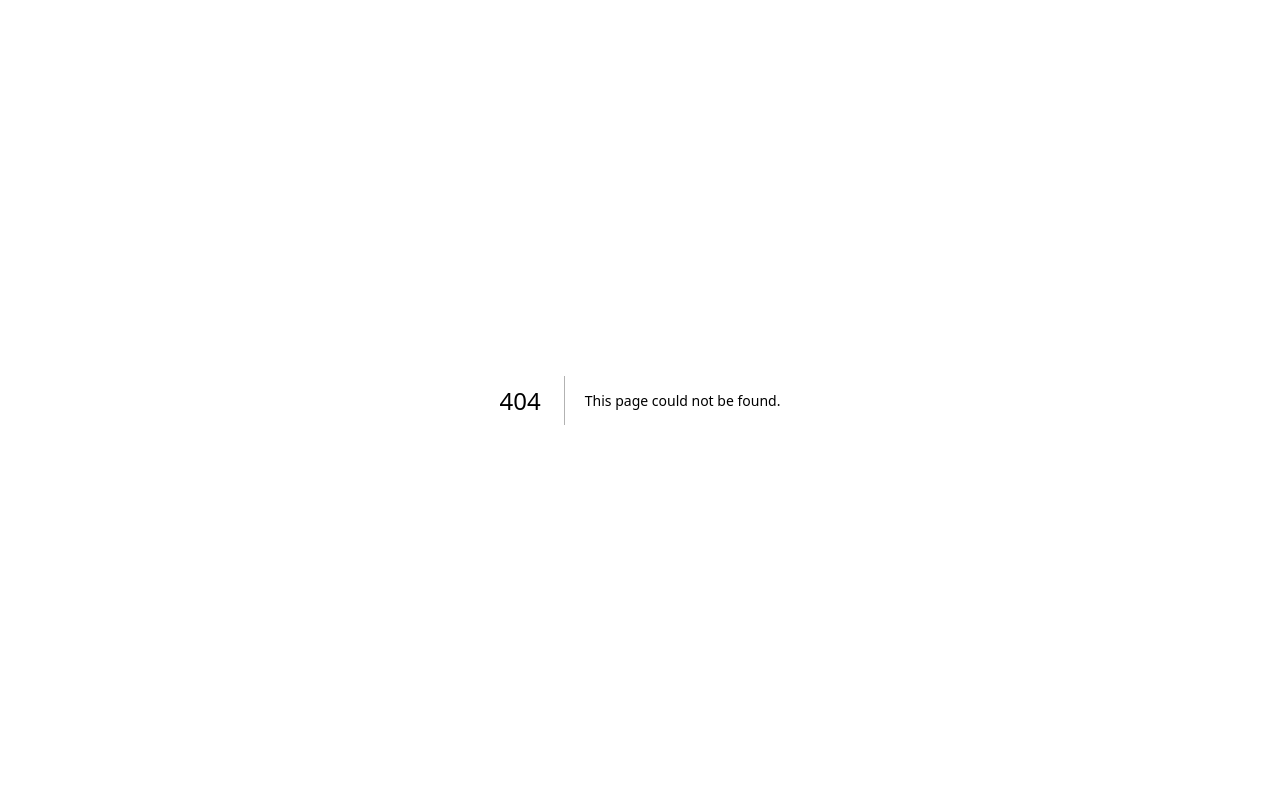
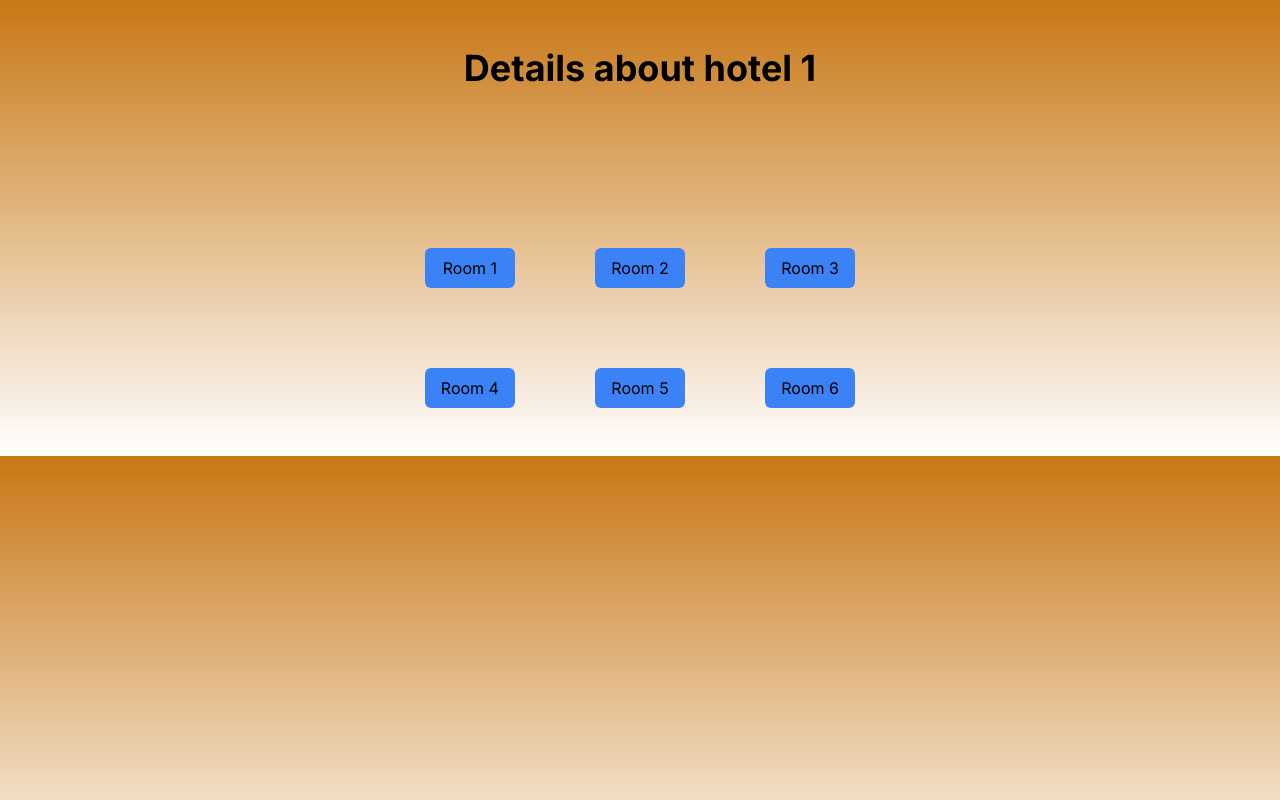
Before and after one commit to Senderion13/booking-web, a Next.js app: page /1 in a window 1280 px wide. Before the commit this address had no page. Built offline with nearby package versions, Linux system fonts and the light colour scheme.

Commit message:
Pages
Создал страницы для отелей и их комнат.

```diff
--- /dev/null
+++ b/src/app/[hotelId]/[roomId]/page.tsx
@@ -0,0 +1,25 @@
+export default function RoomDetails({
+  params,
+}: {
+  params: {
+    hotelId: number;
+    roomId: number;
+  };
+}) {
+  return (
+    <main className="flex min-h-fit flex-col items-center justify-between p-12">
+      <h1 className="font-bold mb-40 text-4xl">
+        Detail about room {params.roomId} of hotel {params.hotelId}
+      </h1>
+      <p>
+        Lorem ipsum dolor sit amet consectetur, adipisicing elit. Modi dolor
+        optio non placeat a ipsam ad magni facilis consequatur adipisci! Vero
+        quae ducimus fugit. Voluptatibus ea fuga assumenda nisi! Ipsa at nostrum
+        expedita reiciendis quasi, quod odio, enim laboriosam non, atque quidem
+        corporis qui itaque officiis voluptas corrupti temporibus libero beatae!
+        Maiores explicabo delectus ipsum et, debitis quia dolore eum ut rerum
+        officiis, accusantium aliquam ipsa sapiente fuga quae nisi inventore.
+      </p>
+    </main>
+  );
+}
--- /dev/null
+++ b/src/app/[hotelId]/page.tsx
@@ -0,0 +1,42 @@
+import Link from "next/link";
+
+export default function HotelDetails({
+  params,
+}: {
+  params: {
+    hotelId: number;
+    roomId: number;
+  };
+}) {
+  return (
+    <main className="flex min-h-fit flex-col items-center justify-between p-12">
+      <h1 className="font-bold mb-40 text-4xl">
+        Details about hotel {params.hotelId}
+      </h1>
+      <div className="grid grid-cols-3 gap-20 items-center justify-evenly">
+        <button className="bg-blue-500 rounded-md px-4 py-2">
+          <Link href={`/${params.hotelId}/1`}>Room 1</Link>
+        </button>
+        <button className="bg-blue-500 rounded-md px-4 py-2">
+          <Link href={`/${params.hotelId}/2`}>Room 2</Link>
+        </button>
+        <button className="bg-blue-500 rounded-md px-4 py-2">
+          <Link href={`/${params.hotelId}/3`}>Room 3</Link>
+        </button>
+        <button className="bg-blue-500 rounded-md px-4 py-2">
+          <Link href={`/${params.hotelId}/4`}>Room 4</Link>
+        </button>
+        <button className="bg-blue-500 rounded-md px-4 py-2">
+          <Link href={`/${params.hotelId}/5`}>Room 5</Link>
+        </button>
+        <button className="bg-blue-500 rounded-md px-4 py-2">
+          <Link href={`/${params.hotelId}/6`}>Room 6</Link>
+        </button>
+      </div>
+    </main>
+  );
+}
+
+/*import Link from "next/link";
+import { GetStaticProps } from "next";
+*/
--- a/src/app/globals.css
+++ b/src/app/globals.css
@@ -4,7 +4,7 @@
 
 :root {
   --foreground-rgb: 0, 0, 0;
-  --background-start-rgb: 214, 219, 220;
+  --background-start-rgb: 200, 119, 20;
   --background-end-rgb: 255, 255, 255;
 }
 
--- a/src/app/hotels/[hotelId]/page.tsx
+++ /dev/null
@@ -1,7 +0,0 @@
-export default function HotelDetails({
-  params,
-}: {
-  params: { hotelId: string };
-}) {
-  return <h1>Details about Hotel {params.hotelId}</h1>;
-}
--- a/src/app/hotels/[hotelId]/rooms/[roomId]/page.tsx
+++ /dev/null
@@ -1,14 +0,0 @@
-export default function RoomDetails({
-  params,
-}: {
-  params: {
-    hotelId: string;
-    roomId: string;
-  };
-}) {
-  return (
-    <h1>
-      Details about room {params.roomId} of Hotel {params.hotelId}
-    </h1>
-  );
-}
--- a/src/app/hotels/[hotelId]/rooms/page.tsx
+++ /dev/null
@@ -1,10 +0,0 @@
-export default function RoomList() {
-  return (
-    <>
-      <h1>Room List</h1>
-      <h2>Room 1</h2>
-      <h2>Room 2</h2>
-      <h2>Room 3</h2>
-    </>
-  );
-}
--- a/src/app/hotels/page.tsx
+++ /dev/null
@@ -1,10 +0,0 @@
-export default function HotelList() {
-  return (
-    <>
-      <h1>Hotel List</h1>
-      <h2>Hotel 1</h2>
-      <h2>Hotel 2</h2>
-      <h2>Hotel 3</h2>
-    </>
-  );
-}
--- a/src/app/layout.tsx
+++ b/src/app/layout.tsx
@@ -5,8 +5,8 @@ import "./globals.css";
 const inter = Inter({ subsets: ["latin"] });
 
 export const metadata: Metadata = {
-  title: "Create Next App",
-  description: "Generated by create next app",
+  title: "Hotel Booking",
+  description: "Hotel Booking App",
 };
 
 export default function RootLayout({
--- a/src/app/page.tsx
+++ b/src/app/page.tsx
@@ -1,6 +1,36 @@
-import Image from "next/image";
+//import Image from "next/image";
+import Link from "next/link";
 
 export default function Home() {
+  return (
+    <main className="flex min-h-fit flex-col items-center justify-between p-12">
+      <h1 className="font-bold mb-40 text-4xl">Hotel List</h1>
+      <div className="grid grid-cols-3 gap-20 items-center justify-evenly">
+        <button className="bg-blue-500 rounded-md px-4 py-2">
+          <Link href="/1">Hotel 1</Link>
+        </button>
+        <button className="bg-blue-500 rounded-md px-4 py-2">
+          <Link href="/2">Hotel 2</Link>
+        </button>
+        <button className="bg-blue-500 rounded-md px-4 py-2">
+          <Link href="/3">Hotel 3</Link>
+        </button>
+        <button className="bg-blue-500 rounded-md px-4 py-2">
+          <Link href="/4">Hotel 4</Link>
+        </button>
+        <button className="bg-blue-500 rounded-md px-4 py-2">
+          <Link href="/5">Hotel 5</Link>
+        </button>
+        <button className="bg-blue-500 rounded-md px-4 py-2">
+          <Link href="/6">Hotel 6</Link>
+        </button>
+      </div>
+    </main>
+  );
+}
+
+/*export default function Home() {
+  // Home Page
   return (
     <main className="flex min-h-screen flex-col items-center justify-between p-24">
       <div className="z-10 w-full max-w-5xl items-center justify-between font-mono text-sm lg:flex">
@@ -110,4 +140,4 @@ export default function Home() {
       </div>
     </main>
   );
-}
+}*/
```
